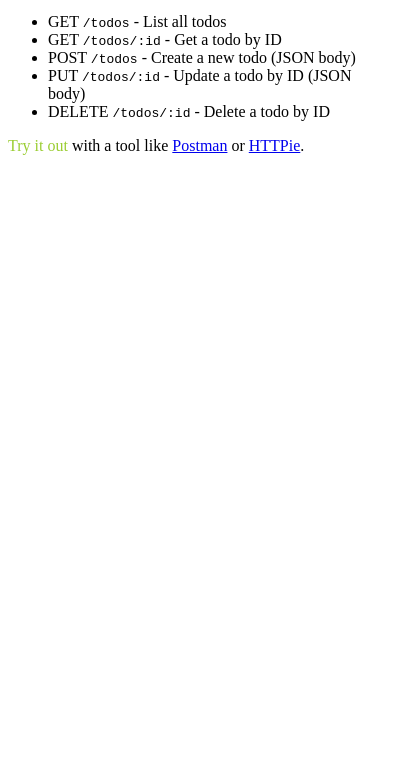
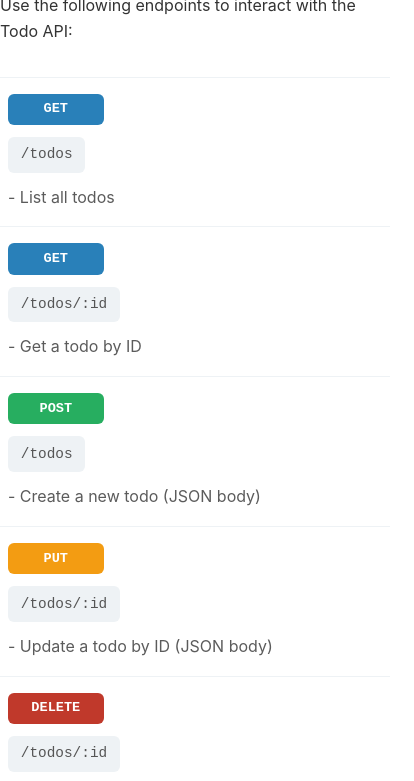
Before and after one commit to shayaan-git/todo-app-api, a website: page public/index.html in a window 390 px wide. Shown: the part 120-901 px from the top of the page, 414 px wide, since content can reach past the window. Before the commit the page ends 844 px from the top, so only its background shows below. Drawn offline with Linux system fonts and the light colour scheme.

Commit message:
updated and added responsivness on website homepage

```diff
--- a/public/index.html
+++ b/public/index.html
@@ -5,6 +5,8 @@
     <title>Todo App API</title>
     <!-- This viewport tag is essential for responsiveness -->
     <meta name="viewport" content="width=device-width, initial-scale=1.0">
+    <!-- Linking to the external stylesheet -->
+    <link rel="stylesheet" href="style.css" />
 </head>
 <body>
     <main class="container">
--- a/public/style.css
+++ b/public/style.css
@@ -1,4 +1,3 @@
-
 /* --- CSS Variables for Theming --- */
 :root {
     --bg-color: #f4f7f9;
```
Lines whose indentation alone changed are shown as unchanged.
